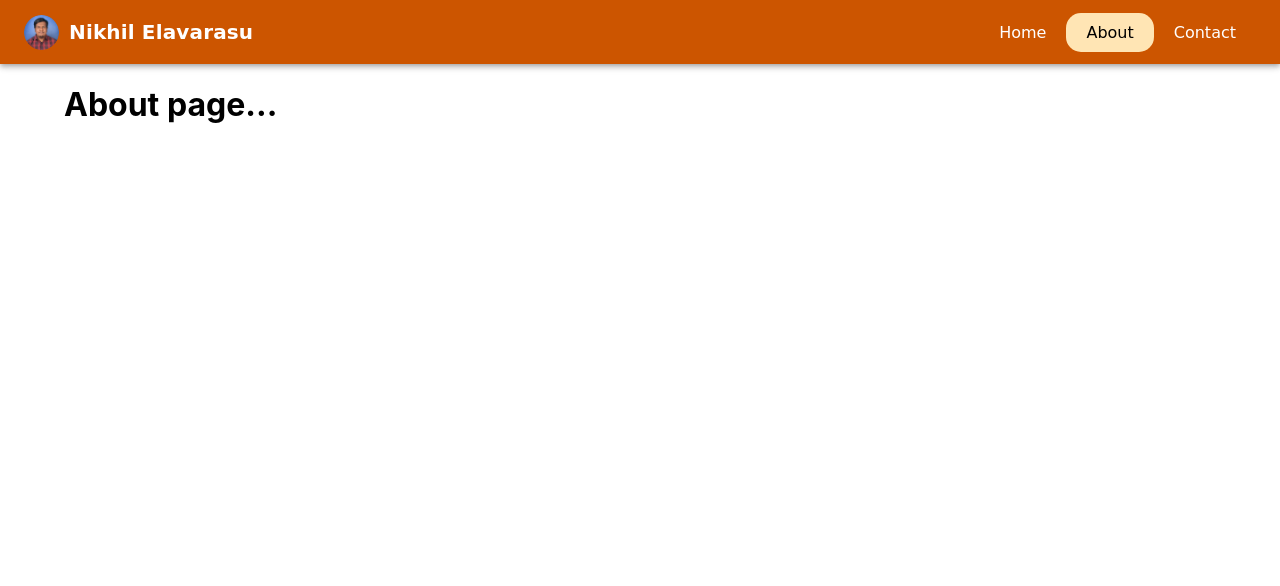
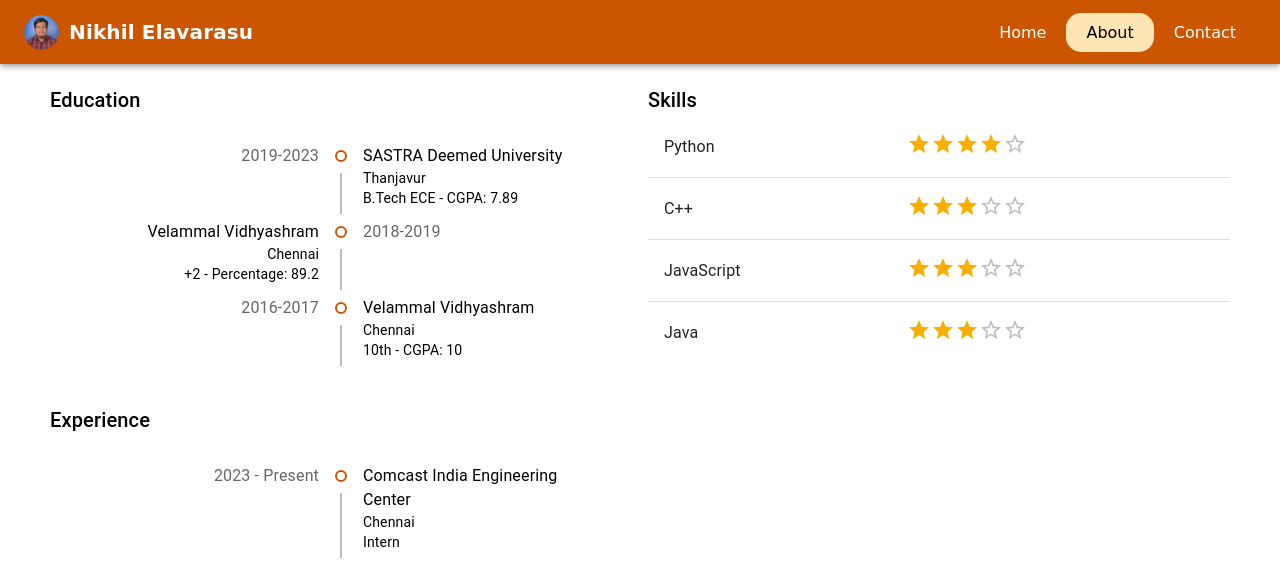
Before and after one commit to Nikhil-E-08/Nikhil-E-08.github.io, a React (Create React App) app: page /#/about in a window 1280 px wide. Shown: the top 586 px of the page. Built offline with nearby package versions, Linux system fonts and the light colour scheme.

Commit message:
About page changes

```diff
--- a/package.json
+++ b/package.json
@@ -7,6 +7,7 @@
     "@emotion/react": "^11.10.6",
     "@emotion/styled": "^11.10.6",
     "@mui/icons-material": "^5.11.16",
+    "@mui/lab": "^5.0.0-alpha.129",
     "@mui/material": "^5.11.15",
     "@testing-library/jest-dom": "^5.16.5",
     "@testing-library/react": "^13.4.0",
--- /dev/null
+++ b/src/components/EducationComponent.jsx
@@ -0,0 +1,31 @@
+import TimeLine from "./TimeLineComponent";
+
+const EDUCATION = [
+  {
+    id: 1,
+    name: "SASTRA Deemed University",
+    place: "Thanjavur",
+    content: "B.Tech ECE - CGPA: 7.89",
+    period: "2019-2023",
+  },
+  {
+    id: 2,
+    name: "Velammal Vidhyashram",
+    place: "Chennai",
+    content: "+2 - Percentage: 89.2",
+    period: "2018-2019",
+  },
+  {
+    id: 3,
+    name: "Velammal Vidhyashram",
+    place: "Chennai",
+    content: "10th - CGPA: 10",
+    period: "2016-2017",
+  },
+];
+
+const Education = () => {
+  return <TimeLine title={"Education"} data={EDUCATION} />;
+};
+
+export default Education;
--- /dev/null
+++ b/src/components/ExperienceComponent.jsx
@@ -0,0 +1,17 @@
+import TimeLine from "./TimeLineComponent";
+
+const EXPERIENCE = [
+  {
+    id: 1,
+    name: "Comcast India Engineering Center",
+    place: "Chennai",
+    content: "Intern",
+    period: "2023 - Present",
+  },
+];
+
+const Experience = () => {
+  return <TimeLine title={"Experience"} data={EXPERIENCE} />;
+};
+
+export default Experience;
--- /dev/null
+++ b/src/components/SkillsComponent.jsx
@@ -0,0 +1,111 @@
+import {
+  Box,
+  Rating,
+  Table,
+  TableBody,
+  TableCell,
+  TableContainer,
+  TableRow,
+  Typography,
+} from "@mui/material";
+
+const SKILLS = [
+  {
+    id: 1,
+    name: "Python",
+    rating: 4,
+  },
+  {
+    id: 2,
+    name: "C++",
+    rating: 3,
+  },
+  {
+    id: 3,
+    name: "JavaScript",
+    rating: 3,
+  },
+  {
+    id: 4,
+    name: "Java",
+    rating: 3,
+  },
+];
+
+// const TOOLS_AND_LIBRARIES = [
+//   {
+//     id: 1,
+//     name: "Concourse CI",
+//   },
+//   {
+//     id: 2,
+//     name: "Spring Boot",
+//   },
+//   {
+//     id: 3,
+//     name: "Terraform",
+//   },
+//   {
+//     id: 4,
+//     name: "Bash Scripting",
+//   },
+//   {
+//     id: 5,
+//     name: "React",
+//   },
+// ];
+
+// const INTEREST = [
+//   {
+//     id: 1,
+//     name: "Web Development",
+//   },
+//   {
+//     id: 2,
+//     name: "Machine Learning",
+//   },
+// ];
+
+const Skills = () => {
+  return (
+    <>
+      <Typography variant="h6">Skills</Typography>
+      <TableContainer>
+        <Table>
+          <TableBody>
+            {SKILLS.map((skill) => (
+              <TableRow
+                key={skill.id}
+                sx={{
+                  "&:last-child td, &:last-child th": {
+                    border: 0,
+                  },
+                }}
+              >
+                <TableCell component="th">
+                  <Typography variant="body1">{skill.name}</Typography>
+                </TableCell>
+                <TableCell align="left">
+                  <Rating
+                    name={skill.name}
+                    defaultValue={skill.rating}
+                    precision={0.5}
+                    readOnly
+                  />
+                </TableCell>
+              </TableRow>
+            ))}
+          </TableBody>
+        </Table>
+      </TableContainer>
+      {SKILLS.map((skill) => (
+        <Box
+          key={skill.id}
+          sx={{ display: "flex", flexDirection: "row" }}
+        ></Box>
+      ))}
+    </>
+  );
+};
+
+export default Skills;
--- /dev/null
+++ b/src/components/TimeLineComponent.jsx
@@ -0,0 +1,38 @@
+import {
+  Timeline,
+  TimelineConnector,
+  TimelineContent,
+  TimelineDot,
+  TimelineItem,
+  TimelineOppositeContent,
+  TimelineSeparator,
+} from "@mui/lab";
+import { Typography } from "@mui/material";
+
+const TimeLine = ({ title, data }) => {
+  return (
+    <>
+      <Typography variant="h6">{title}</Typography>
+      <Timeline position="alternate">
+        {data.map((item) => (
+          <TimelineItem key={item.id}>
+            <TimelineOppositeContent color="textSecondary">
+              {item.period}
+            </TimelineOppositeContent>
+            <TimelineSeparator>
+              <TimelineDot color="primary" variant="outlined" />
+              <TimelineConnector />
+            </TimelineSeparator>
+            <TimelineContent>
+              <Typography variant="body1">{item.name}</Typography>
+              <Typography variant="body2">{item.place}</Typography>
+              <Typography variant="body2">{item.content}</Typography>
+            </TimelineContent>
+          </TimelineItem>
+        ))}
+      </Timeline>
+    </>
+  );
+};
+
+export default TimeLine;
--- a/src/pages/About.jsx
+++ b/src/pages/About.jsx
@@ -1,10 +1,28 @@
-import { Container } from "@mui/material";
+import { Box, Grid } from "@mui/material";
+import Education from "../components/EducationComponent";
+import Experience from "../components/ExperienceComponent";
+import Skills from "../components/SkillsComponent";
 
 const About = () => {
   return (
-    <Container>
-      <h1>About page...</h1>
-    </Container>
+    <Box
+      sx={{
+        marginX: { xs: "10px", sm: "50px" },
+        marginY: { xs: "10px", sm: "20px" },
+      }}
+    >
+      <Grid container spacing={2}>
+        <Grid item md={6} xs={12}>
+          <Education />
+        </Grid>
+        <Grid item md={6} xs={12}>
+          <Skills />
+        </Grid>
+        <Grid item md={6} xs={12}>
+          <Experience />
+        </Grid>
+      </Grid>
+    </Box>
   );
 };
 
```
Also changed, not shown: 1 other file (tests, documents, lock files or other folders).
